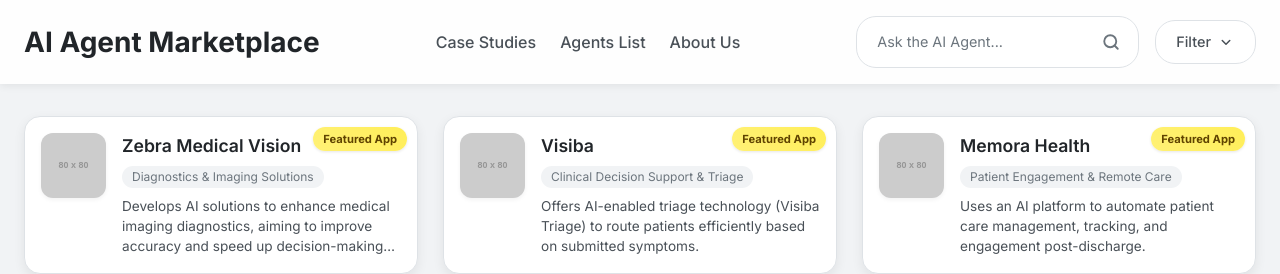
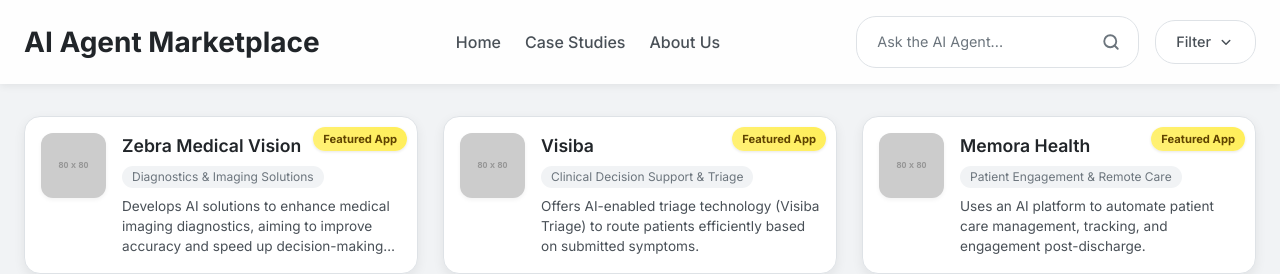
Before and after one commit to nhs-analystx/synapster, a Jekyll site: the page cs.html, which Jekyll copies as it is, in a window 1280 px wide. Shown: the top 274 px of the page. Built offline with Jekyll 4.4.1, drawn with Linux system fonts in a browser that asks for light colours; nearby versions of some CDN libraries.

Commit message:
Update cs.html

```diff
--- a/cs.html
+++ b/cs.html
@@ -411,8 +411,8 @@
         <div class="header-content">
             <a href="#marketplace" class="header-title site-nav-link" data-target="marketplace-view">AI Agent Marketplace</a>
             <nav>
-                <a href="#case-studies" class="site-nav-link" data-target="casestudies-view">Case Studies</a>
-                <a href="#agents" class="site-nav-link" data-target="agents-view">Agents List</a>
+                <a href="https://synapster.analystx.uk" class="site-nav-link" data-target="home-view">Home</a>
+                <a href="https://synapster.analystx.uk/cs.html" class="site-nav-link" data-target="agents-view">Case Studies</a>
                 <a href="#about" class="site-nav-link" data-target="about-view">About Us</a>
             </nav>
             <div class="header-actions">
```
